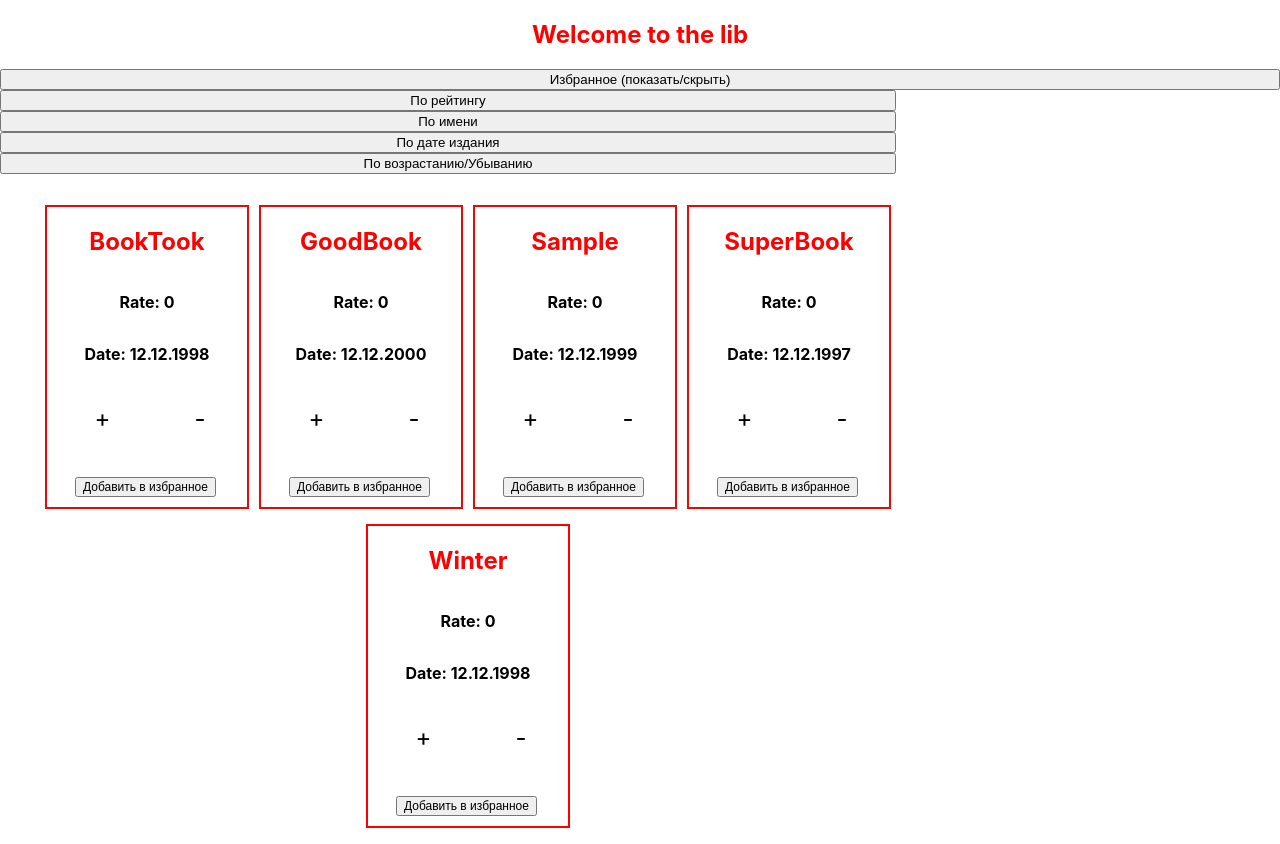
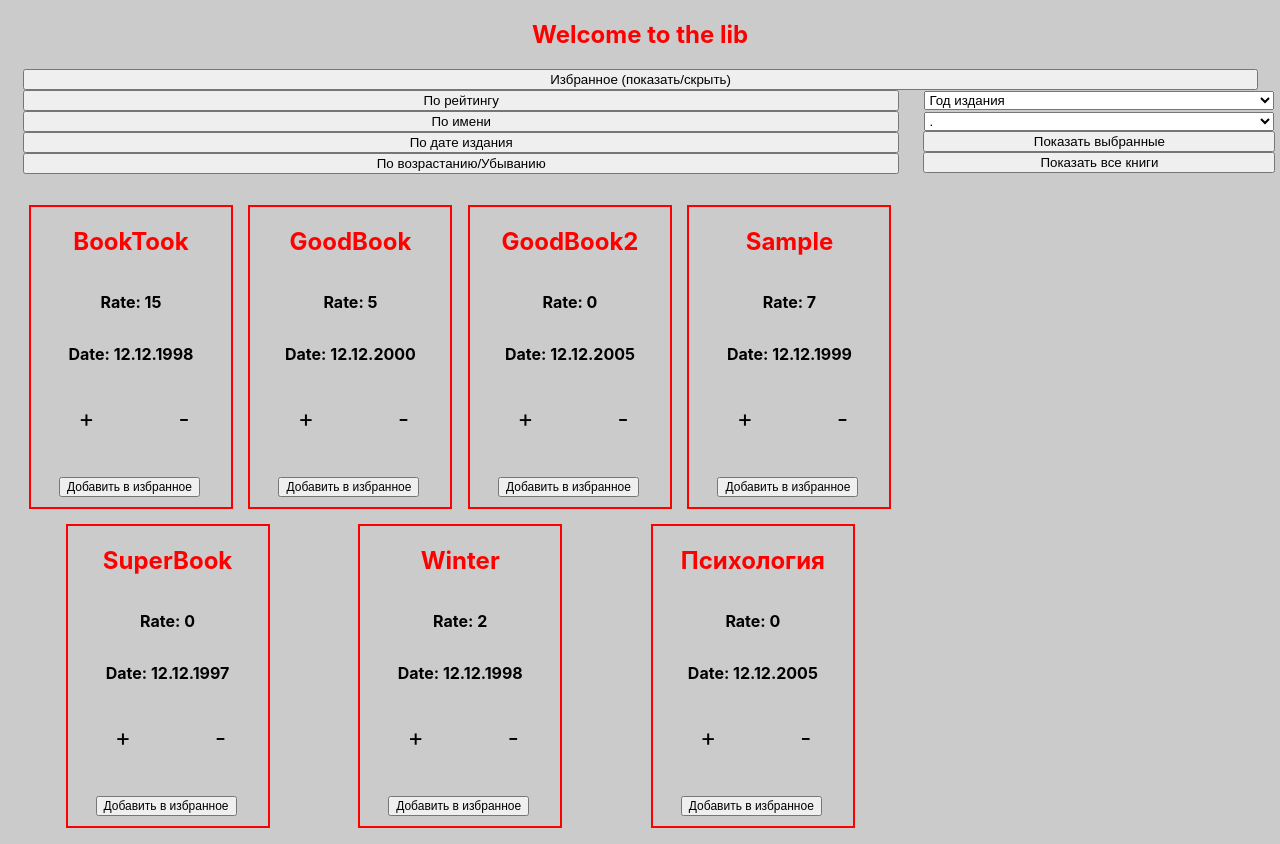
Before and after one commit to saxumcordis/elibrary, a React (Create React App) app: page / in a window 1280 px wide. Built offline with nearby package versions, Linux system fonts and the light colour scheme.

Commit message:
pre-final. Add books' filter

```diff
--- a/src/App.js
+++ b/src/App.js
@@ -1,14 +1,19 @@
 import React from 'react';
 import {Header} from './Components/header.js';
 import {Catalog} from './Components/catalog.js';
+import {Filtered} from './Components/filtered.js';
 
 const App = () => {
   const[favVisibility, setVisibility] = React.useState(false);
+  const[filtered, setFiltered] = React.useState(true);
 
   return (
       <div>
           <Header favVisibility={favVisibility} setVisibility={setVisibility}/>
-          <Catalog favVisibility={favVisibility} setVisibility={setVisibility}/>
+          {!filtered ?
+              <Catalog favVisibility={favVisibility} setVisibility={setVisibility}/>
+              : <Filtered favVisibility={favVisibility} setVisibility={setVisibility}/>
+          }
       </div>
   )
 }
--- a/src/Components/catalog.js
+++ b/src/Components/catalog.js
@@ -22,7 +22,6 @@ const Book = (props) => {
     const [rate, setRate] = React.useState(props.book.rate);
     const [rateVisibility, setRateVisibility] = React.useState(true);
     const [favButtonVisible, setButtonVisible] = React.useState(true);
-    console.log(props.book.date.join('.'));
     return (
         <article className="catalog_book">
             <h1>{props.book.name}</h1>
@@ -49,7 +48,7 @@ const Book = (props) => {
                     props.favProps.setVisibility(!props.favProps.favVisibility);
                     setTimeout(props.favProps.setVisibility, 4, true);
                 }}>Добавить в избранное</button>
-                : <p className="favorite_button">В избранном</p>
+                : <p>В избранном</p>
             }
         </article>
     )
@@ -79,10 +78,16 @@ const sortBooks = (books, sign, direction = 0) => {
     else
         books.sort((a, b) => a.name.toLowerCase() > b.name.toLowerCase() ? 1 : -1);
     return direction == 0 ? books : books.reverse()
-}
+};
+
+const filterBooks = (sign, value) => {
+    if (sign != 'date')
+        return manageBooks().filter(book => book[sign] == value);
+    return manageBooks().filter(book => book.date[2] == value);
+};
 
 const Catalog = (props) => {
-    const books = manageBooks();
+    const books = props.filterValue ? filterBooks(props.filterSign, props.filterValue) : manageBooks();
     const [sortSign, setSortSign] = React.useState('name');
     const [order, setOrder] = React.useState(0);
 
--- /dev/null
+++ b/src/Components/filtered.js
@@ -0,0 +1,57 @@
+import React from 'react';
+import Styles from '../Styles/styles.css';
+import data from '../books.json';
+import {Catalog} from './catalog.js';
+
+const FilterField = (field, filterBooks, oldFilterValue) => {
+    let books = localStorage.getItem('books') ? JSON.parse(localStorage.getItem('books')) : data;
+    console.log(data);
+    if (field == 'date')
+        books = books.map(book => book.date[2]).sort((a, b) => a - b);
+    else
+        books = books.map(book => book[field]).sort();
+    const [filterValue, setFilterValue] = React.useState((books[0]));
+
+    const handleFilterValue = (event) => setFilterValue(event.target.value);
+    console.log(field + " " + filterValue + " " + oldFilterValue);
+    if (filterValue == oldFilterValue && filterValue != books[0] && !books.includes(filterValue)) {
+        setFilterValue(books[0])
+    }
+    return (
+        <article className="filter_content">
+            <select value={filterValue} onChange={handleFilterValue}>
+                {books.filter((e, pos) => books.indexOf(e) == pos).map(field => (
+                    <option key={books.indexOf(field)}>
+                        {field}
+                    </option>
+                    ))}
+            </select>
+            <button onClick={() => filterBooks(filterValue)}>Показать выбранные</button>
+            <button onClick={() => filterBooks(null)}>Показать все книги</button>
+        </article>
+    )
+}
+
+
+const Filtered = (props) => {
+    const[filterSign, setFilterSign] = React.useState('date');
+    const[filterValue, setFilterValue] = React.useState(null);
+
+    const handleFilterSign = event => (setFilterSign(event.target.value));
+    const handleFilterValue = value => setFilterValue(value);
+
+    return (<div className="catalog_main">
+        <Catalog favVisibility={props.favVisibility} setVisibility={props.setVisibility} filterSign={filterSign} filterValue={filterValue}/>
+        <div className="catalog_filter">
+                <select onChange={handleFilterSign} className="filter_content">
+                    <option key="1" value="date">Год издания</option>
+                    <option key="2" value="author" >Автор</option>
+                    <option key="3" value="publisher">Издательство</option>
+                </select>
+            {FilterField(filterSign, handleFilterValue, filterValue)}
+        </div>
+    </div>)
+};
+
+
+export {Filtered}
--- a/src/Styles/styles.css
+++ b/src/Styles/styles.css
@@ -1,3 +1,7 @@
+body {
+    background-color: #cbcbcb
+}
+
 .header_nav {
     width: 100%;
     height: 15%;
@@ -11,8 +15,9 @@
     position: relative;
 }
 .header_nav > button {
-    width: 100%;
+    width: 96.5%;
     position: relative;
+    margin-left: 23px;
 }
 
 .catalog_main {
@@ -35,6 +40,10 @@
     text-align: center;
 }
 
+.catalog_content > button {
+    margin-left: 20px;
+}
+
 .catalog_books {
     display: flex;
     flex-direction: row;
@@ -42,6 +51,7 @@
     justify-content: space-around;
     flex-wrap: wrap;
     list-style: none;
+    margin-left: -22px;
 }
 .catalog_book {
     width: 200px;
@@ -56,8 +66,32 @@
 
 .catalog_filter {
     flex-shrink: 0;
-    width: 29%;
+    width: 28%;
     margin-left: 1%;
+    text-align: center;
+    display: flex;
+    flex-direction: column;
+}
+
+.catalog_filter > h2 {
+    margin-top: 0;
+    font-size: 20px;
+}
+
+.filter_content {
+    display: flex;
+    flex-direction: column;
+    margin: 1px 0 1px 6px;
+    width: 350px;
+}
+
+.filter_content > button {
+    width: 352px;
+    margin-left: -1px;
+}
+
+option {
+    text-indent: 40%;
 }
 
 h1 {
@@ -70,7 +104,7 @@ h1 {
     justify-content: space-around;
     width: 100%;
     white-space: normal;
-    height: 30%;
+    height: 60px;
 }
 
 .rateButtons > p {
@@ -101,5 +135,9 @@ h3 {
     margin-top: 270px;
     height: auto;
     margin-left: 28px;
+    align-content: center;
+}
 
+.catalog_book > .favorite_button > p {
+    margin-left: 50px;
 }
--- a/src/books.json
+++ b/src/books.json
@@ -5,7 +5,7 @@
       "author": "Somebody",
       "publisher": "Tales",
       "date": "12.12.1999",
-      "rate": 0
+      "rate": 7
   },
   {
       "id": 2,
@@ -13,7 +13,7 @@
       "author": "Ted",
       "publisher": "Fiction",
       "date": "12.12.1998",
-      "rate": 0
+      "rate": 2
   },
   {
     "id": 3,
@@ -29,7 +29,7 @@
     "author": "Paul",
     "publisher": "Food",
     "date": "12.12.1998",
-    "rate": 0
+    "rate": 15
   },
   {
     "id": 5,
@@ -37,6 +37,22 @@
     "author": "Robert",
     "publisher": "Took",
     "date": "12.12.2000",
+    "rate": 5
+  },
+  {
+    "id": 6,
+    "name": "GoodBook2",
+    "author": "Robert",
+    "publisher": "Took",
+    "date": "12.12.2005",
+    "rate": 0
+  },
+  {
+    "id": 7,
+    "name": "Психология",
+    "author": "Robert",
+    "publisher": "Просвещение",
+    "date": "12.12.2005",
     "rate": 0
   }
 ]
```
